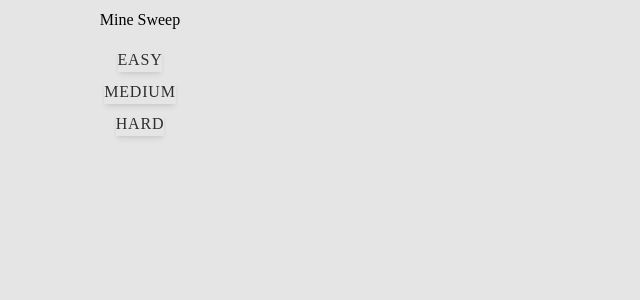
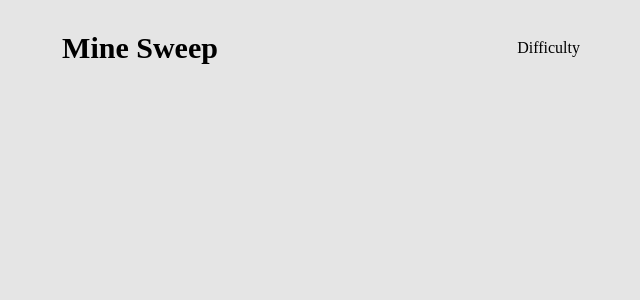
Before and after one commit to timjquigg/minesweep, a Next.js app: page / in a window 1280 px wide. Shown: the top 300 px of the page, without its empty margins (500-1140 px from the left). Built offline with nearby package versions, Linux system fonts and the light colour scheme.

Commit message:
update styles on banner

```diff
--- a/app/layout.tsx
+++ b/app/layout.tsx
@@ -1,3 +1,4 @@
+import BoardProvider from "@/providers/boardProvider";
 import "./globals.css";
 import Title from "./title";
 
@@ -13,10 +14,12 @@ export default function RootLayout({
 }) {
   return (
     <html lang="en">
-      <body className="max-w-4xl mx-auto bg-neutral-200">
-        <Title />
-        {children}
-      </body>
+      <BoardProvider>
+        <body className="max-w-4xl mx-auto bg-neutral-200">
+          <Title />
+          {children}
+        </body>
+      </BoardProvider>
     </html>
   );
 }
--- a/app/menu.tsx
+++ b/app/menu.tsx
@@ -1,28 +1,44 @@
-"use client";
-import { useContext } from "react";
+// "use client";
+import { useContext, useState } from "react";
 import { BoardContext } from "@/providers/boardProvider";
 import StyledButton from "@/components/styledButton";
 
-export default function Menu() {
+type Props = {
+  show: boolean;
+  setShow: (show: boolean) => void;
+};
+
+export default function Menu({ show, setShow }: Props) {
   const { setDifficulty, reset } = useContext(BoardContext);
+  // const [visible, setVisible] = useState(show);
 
   const easy = () => {
     setDifficulty("easy");
+    setShow(false);
     reset("easy");
+    console.log("easy");
   };
 
   const medium = () => {
     setDifficulty("medium");
+    setShow(false);
     reset("medium");
   };
 
   const hard = () => {
     setDifficulty("hard");
+    setShow(false);
     reset("hard");
   };
 
   return (
-    <div className="flex flex-col my-2 justify-center items-center text-center">
+    <>
+      {show && (
+        <div
+          className="fixed inset-0 bg-gray-600 bg-opacity-50 overflow-y-auto h-full w-full flex justify-center items-center"
+          id="my-modal"
+        >
+          <div className="w-60 h-32 flex flex-col space-y-4 justify-center items-center  bg-neutral-200 bg-opacity-100 text-center">
             <ol className="space-y-2">
               <li className="">
                 <StyledButton id="easyMode" callback={easy}>
@@ -41,5 +57,8 @@ export default function Menu() {
               </li>
             </ol>
           </div>
+        </div>
+      )}
+    </>
   );
 }
--- a/app/page.tsx
+++ b/app/page.tsx
@@ -1,19 +1,18 @@
 import GameBoard from "@/components/gameBoard";
-import Menu from "./menu";
+// import Menu from "./menu";
 import Results from "./results";
-import BoardProvider from "@/providers/boardProvider";
+// import BoardProvider from "@/providers/boardProvider";
 import { Inter } from "next/font/google";
 
 const inter = Inter({ subsets: ["latin"] });
 
 export default function Home() {
   return (
-    <BoardProvider>
-      <main>
-        <Menu />
-        <GameBoard />
-        <Results />
-      </main>
-    </BoardProvider>
+    // <BoardProvider>
+    <main>
+      <GameBoard />
+      <Results />
+    </main>
+    // </BoardProvider>
   );
 }
--- a/app/title.tsx
+++ b/app/title.tsx
@@ -1,7 +1,28 @@
+"use client";
+import { useState } from "react";
+import Menu from "./menu";
+
 export default function Title() {
+  const [show, setShow] = useState(false);
+
+  const handleClick = () => {
+    setShow(!show);
+  };
+
   return (
-    <div className="h-10 flex justify-center items-center">
-      <h1>Mine Sweep</h1>
-    </div>
+    <>
+      <div className="sticky top-0 w-full h-24 flex items-center justify-center ">
+        <div className="flex-1"></div>
+        <h1 className="text-3xl font-serif font-bold">Mine Sweep</h1>
+        <div className="flex-1">
+          <div className="flex justify-end">
+            <button className="m-2" onClick={handleClick}>
+              Difficulty
+            </button>
+          </div>
+        </div>
+      </div>
+      <Menu show={show} setShow={setShow} />
+    </>
   );
 }
--- a/components/gameBoard.tsx
+++ b/components/gameBoard.tsx
@@ -37,5 +37,9 @@ export default function GameBoard() {
     );
   }, [board]);
 
-  return <div className="mx-auto">{boardArray}</div>;
+  console.log("board", board);
+
+  return (
+    <div className="h-full flex flex-col justify-center my-8">{boardArray}</div>
+  );
 }
--- a/providers/boardProvider.tsx
+++ b/providers/boardProvider.tsx
@@ -58,6 +58,7 @@ export default function BoardProvider({ children }: Props) {
   const [gamePaused, setGamePaused] = useState<boolean>(false);
 
   const reset = (dif: keyof typeof DIFFICULTIES = difficulty) => {
+    console.log("reset");
     setGameOver(false);
     setGameWon(false);
     setGameLost(false);
```
Lines whose indentation alone changed are shown as unchanged.
